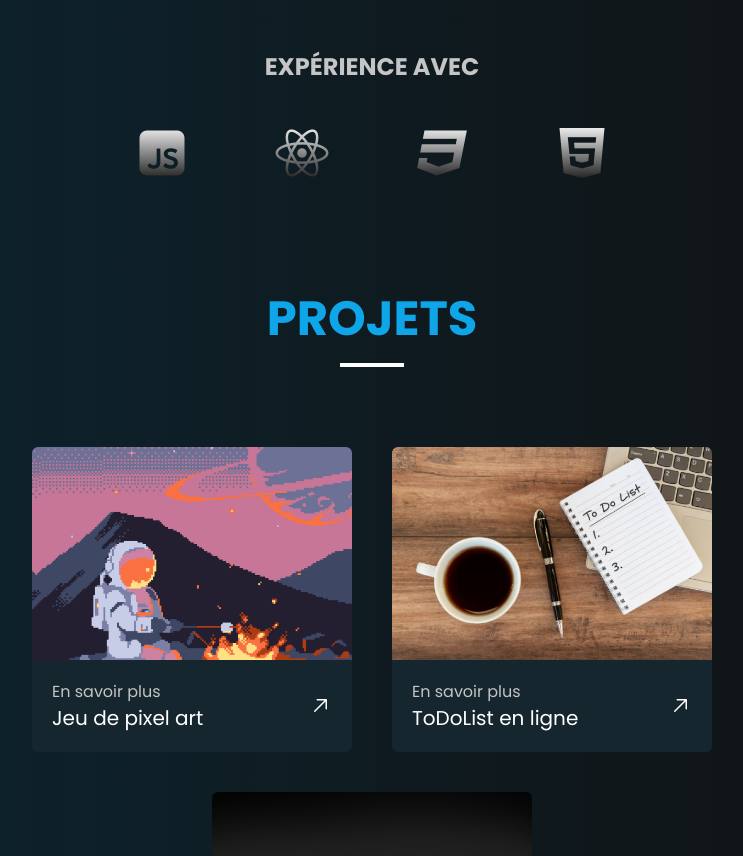
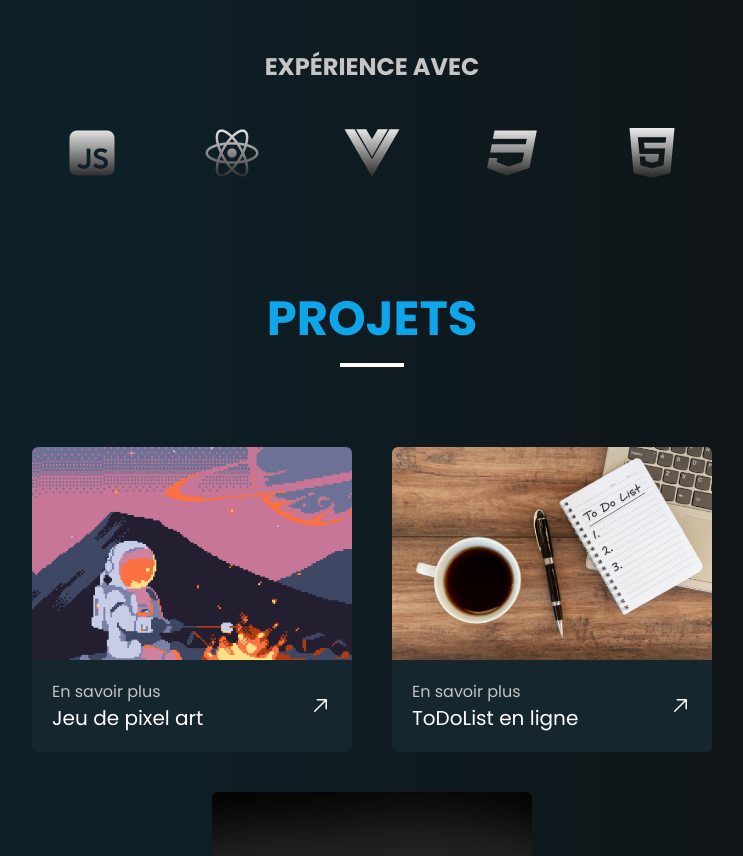
Before and after one commit to MehdiDiasGomes/Mon-portfolio, a React (Vite) app: page / in a window 1280 px wide. Shown: the part 1000-1856 px from the top of the page, without its empty margins (268-1011 px from the left). Built offline with nearby package versions, Linux system fonts and the light colour scheme.

Commit message:
✨ Ajout compétences

```diff
--- a/src/Constants/index.jsx
+++ b/src/Constants/index.jsx
@@ -23,6 +23,9 @@ export const xpConst = [
   },
   {
     icon: 'ri-reactjs-fill',
+  },
+  {
+    icon: 'ri-vuejs-fill',
   },
   {
     icon: 'ri-css3-fill',
```
